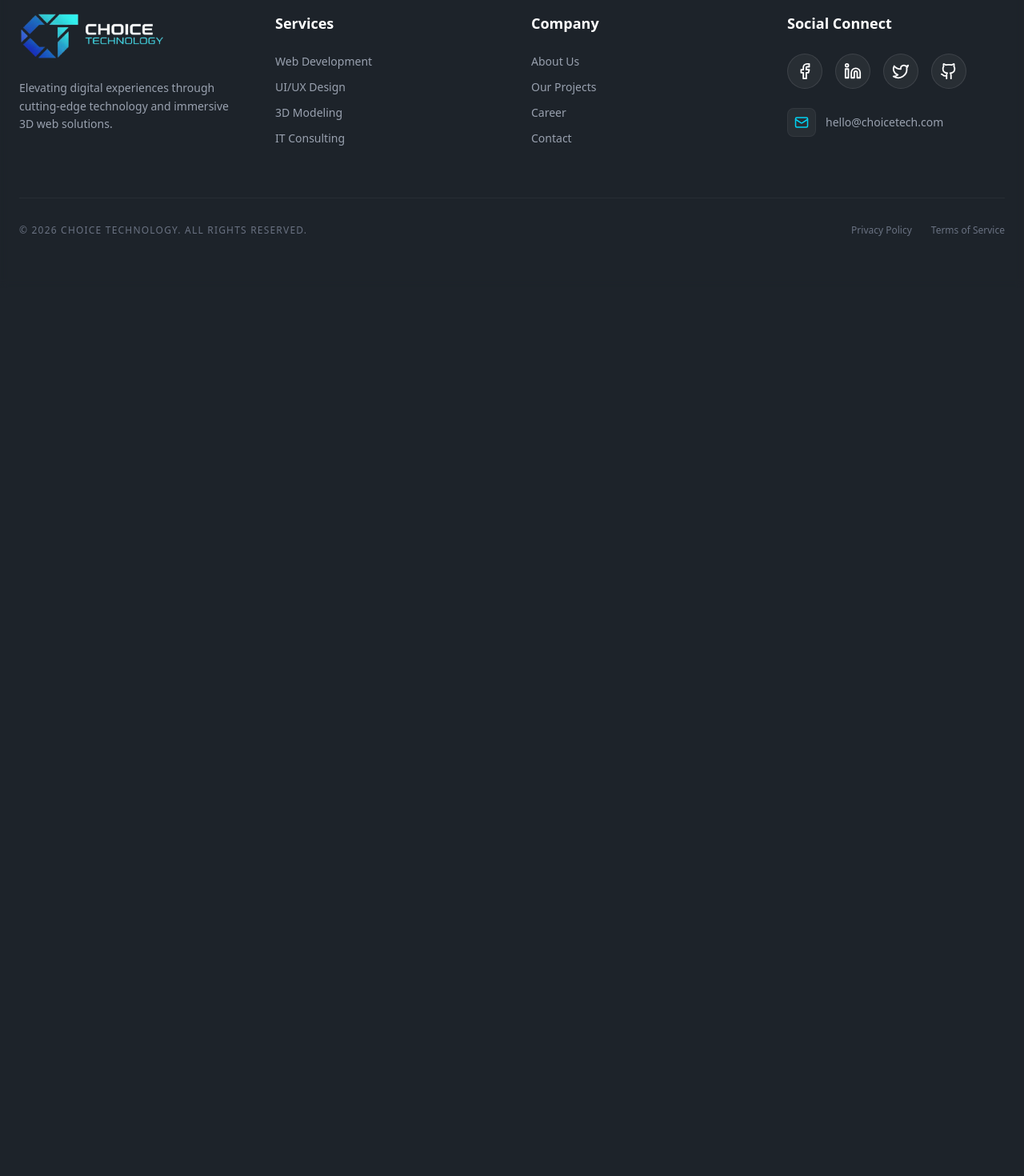
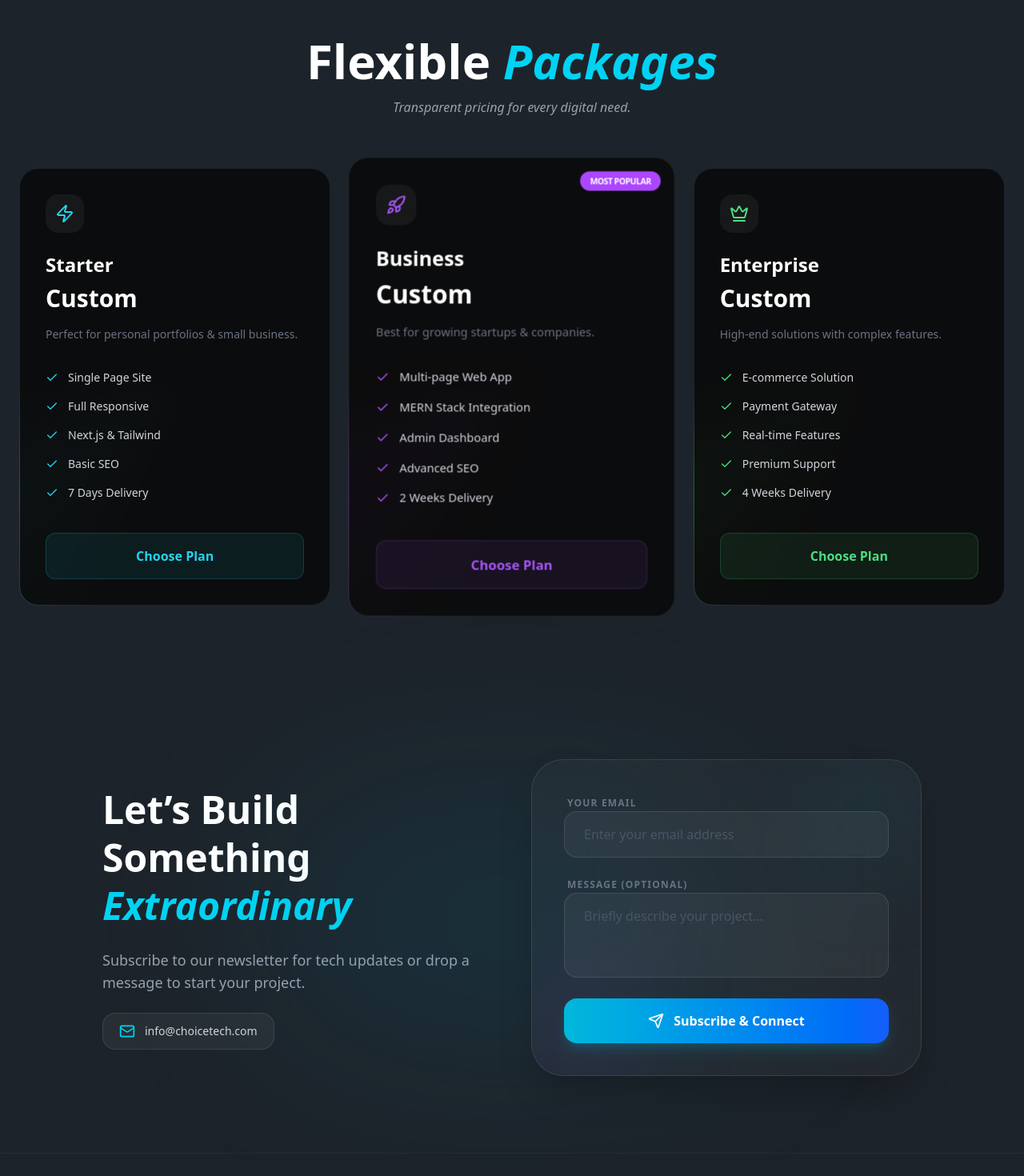
Before and after one commit to MernStackExpert/Choice-Technology, a Next.js app: page / in a window 1280 px wide. Shown: the part 6840-8310 px from the top of the page at 80% size. Before the commit the page ends 7200 px from the top, so only its background shows below. Built offline with nearby package versions, Linux system fonts and the light colour scheme.

Commit message:
Add Pricing and NewsLater Section

```diff
--- /dev/null
+++ b/src/Components/Home/Newsletter/Newsletter.jsx
@@ -0,0 +1,15 @@
+import React from "react";
+import NewsletterContent from "./NewsletterContent";
+
+export default function Newsletter() {
+  return (
+    <section id="contact" className="relative z-10 py-24 px-6">
+      {/* Background Glow */}
+      <div className="absolute top-1/2 left-1/2 -translate-x-1/2 -translate-y-1/2 w-[300px] md:w-[600px] h-[300px] bg-cyan-500/10 blur-[120px] rounded-full pointer-events-none" />
+
+      <div className="max-w-5xl mx-auto">
+        <NewsletterContent />
+      </div>
+    </section>
+  );
+}
--- /dev/null
+++ b/src/Components/Home/Newsletter/NewsletterContent.jsx
@@ -0,0 +1,75 @@
+"use client";
+
+import React from "react";
+import { motion } from "framer-motion";
+import { Send, Mail, MessageSquare } from "lucide-react";
+
+export default function NewsletterContent() {
+  return (
+    <div className="grid grid-cols-1 lg:grid-cols-2 gap-12 items-center">
+
+      {/* --- Text Content --- */}
+      <div className="space-y-6 text-center lg:text-left">
+        <motion.h2
+          initial={{ opacity: 0, x: -20 }}
+          whileInView={{ opacity: 1, x: 0 }}
+          className="text-4xl md:text-5xl font-black text-white leading-tight"
+        >
+          Let’s Build Something <br />
+          <span className="text-cyan-400 italic">Extraordinary</span>
+        </motion.h2>
+        <p className="text-gray-400 text-lg">
+          Subscribe to our newsletter for tech updates or drop a message to start your project.
+        </p>
+
+        <div className="flex flex-col sm:flex-row gap-4 justify-center lg:justify-start">
+          <div className="flex items-center gap-3 px-5 py-3 bg-white/5 border border-white/10 rounded-2xl text-gray-300">
+            <Mail className="w-5 h-5 text-cyan-400" />
+            <span className="text-sm font-medium">info@choicetech.com</span>
+          </div>
+        </div>
+      </div>
+
+      {/* --- Newsletter & Contact Form --- */}
+      <motion.div
+        initial={{ opacity: 0, scale: 0.9 }}
+        whileInView={{ opacity: 1, scale: 1 }}
+        className="relative group"
+      >
+        {/* Glass Box */}
+        <div className="relative z-10 bg-white/[0.03] backdrop-blur-2xl border border-white/10 p-8 md:p-10 rounded-[40px] shadow-2xl overflow-hidden">
+
+          <form className="space-y-5" onSubmit={(e) => e.preventDefault()}>
+            <div className="space-y-2">
+              <label className="text-xs font-bold text-gray-500 uppercase tracking-widest ml-1">Your Email</label>
+              <input
+                type="email"
+                placeholder="Enter your email address"
+                className="w-full px-6 py-4 bg-white/5 border border-white/10 rounded-2xl text-white focus:outline-none focus:border-cyan-500/50 transition-all placeholder:text-gray-600"
+              />
+            </div>
+
+            <div className="space-y-2">
+              <label className="text-xs font-bold text-gray-500 uppercase tracking-widest ml-1">Message (Optional)</label>
+              <textarea
+                rows="3"
+                placeholder="Briefly describe your project..."
+                className="w-full px-6 py-4 bg-white/5 border border-white/10 rounded-2xl text-white focus:outline-none focus:border-purple-500/50 transition-all placeholder:text-gray-600 resize-none"
+              ></textarea>
+            </div>
+
+            <button className="w-full py-4 bg-gradient-to-r from-cyan-500 to-blue-600 hover:from-cyan-400 hover:to-blue-500 text-white font-bold rounded-2xl flex items-center justify-center gap-3 transition-all active:scale-95 shadow-lg shadow-cyan-500/20 cursor-pointer">
+              <Send className="w-5 h-5" />
+              Subscribe & Connect
+            </button>
+          </form>
+
+          {/* Decorative Elements */}
+          <div className="absolute top-0 right-0 w-32 h-32 bg-cyan-500/10 blur-3xl -z-10" />
+          <div className="absolute bottom-0 left-0 w-32 h-32 bg-purple-500/10 blur-3xl -z-10" />
+        </div>
+      </motion.div>
+
+    </div>
+  );
+}
--- /dev/null
+++ b/src/Components/Home/Pricing/Pricing.jsx
@@ -0,0 +1,13 @@
+import React from "react";
+import PricingContent from "./PricingContent";
+
+export default function Pricing() {
+  return (
+    <section id="pricing" className="relative z-10 py-24 px-6 overflow-hidden">
+      <div className="absolute inset-0 bg-[radial-gradient(circle_at_top_right,_var(--tw-gradient-stops))] from-purple-500/5 via-transparent to-transparent pointer-events-none" />
+      <div className="max-w-7xl mx-auto">
+        <PricingContent />
+      </div>
+    </section>
+  );
+}
--- /dev/null
+++ b/src/Components/Home/Pricing/PricingContent.jsx
@@ -0,0 +1,96 @@
+"use client";
+
+import React from "react";
+import { motion } from "framer-motion";
+import { Check, Zap, Rocket, Crown } from "lucide-react";
+
+const plans = [
+  {
+    name: "Starter",
+    price: "Custom",
+    icon: <Zap />,
+    desc: "Perfect for personal portfolios & small business.",
+    features: ["Single Page Site", "Full Responsive", "Next.js & Tailwind", "Basic SEO", "7 Days Delivery"],
+    color: "#22d3ee",
+  },
+  {
+    name: "Business",
+    price: "Custom",
+    icon: <Rocket />,
+    desc: "Best for growing startups & companies.",
+    features: ["Multi-page Web App", "MERN Stack Integration", "Admin Dashboard", "Advanced SEO", "2 Weeks Delivery"],
+    color: "#a855f7",
+    popular: true,
+  },
+  {
+    name: "Enterprise",
+    price: "Custom",
+    icon: <Crown />,
+    desc: "High-end solutions with complex features.",
+    features: ["E-commerce Solution", "Payment Gateway", "Real-time Features", "Premium Support", "4 Weeks Delivery"],
+    color: "#4ade80",
+  },
+];
+
+export default function PricingContent() {
+  return (
+    <div className="space-y-16">
+      <header className="text-center">
+        <h2 className="text-4xl md:text-6xl font-black text-white mb-4">
+          Flexible <span className="text-cyan-400 italic">Packages</span>
+        </h2>
+        <p className="text-gray-400 max-w-2xl mx-auto italic">Transparent pricing for every digital need.</p>
+      </header>
+
+      <div className="grid grid-cols-1 md:grid-cols-2 lg:grid-cols-3 gap-8">
+        {plans.map((plan, i) => (
+          <motion.div
+            key={i}
+            initial={{ opacity: 0, y: 30 }}
+            whileInView={{ opacity: 1, y: 0 }}
+            transition={{ delay: i * 0.2 }}
+            className={`relative group p-[1px] rounded-3xl overflow-hidden ${plan.popular ? 'scale-105 z-20' : ''}`}
+          >
+            {/* Animating Border */}
+            <div
+              className="absolute inset-[-100%] animate-[spin_6s_linear_infinite] opacity-30 group-hover:opacity-100 transition-opacity"
+              style={{ background: `conic-gradient(from 0deg, transparent 0%, transparent 40%, ${plan.color} 50%, transparent 60%, transparent 100%)` }}
+            />
+
+            <div className="relative bg-[#0a0a0a]/90 backdrop-blur-xl p-8 rounded-[23px] h-full flex flex-col">
+              {plan.popular && (
+                <span className="absolute top-4 right-4 px-3 py-1 bg-purple-500 text-white text-[10px] font-bold rounded-full uppercase tracking-tighter">
+                  Most Popular
+                </span>
+              )}
+
+              <div className="mb-6 p-3 w-fit bg-white/5 rounded-2xl text-2xl" style={{ color: plan.color }}>
+                {plan.icon}
+              </div>
+
+              <h3 className="text-2xl font-bold text-white mb-2">{plan.name}</h3>
+              <div className="text-3xl font-black text-white mb-4">{plan.price}</div>
+              <p className="text-gray-500 text-sm mb-8 leading-relaxed">{plan.desc}</p>
+
+              <ul className="space-y-4 mb-10 flex-grow">
+                {plan.features.map((feature, idx) => (
+                  <li key={idx} className="flex items-center gap-3 text-gray-300 text-sm">
+                    <Check className="w-4 h-4" style={{ color: plan.color }} />
+                    {feature}
+                  </li>
+                ))}
+              </ul>
+
+              <button
+                className="w-full py-4 rounded-xl font-bold transition-all active:scale-95 cursor-pointer"
+                style={{ backgroundColor: `${plan.color}15`, color: plan.color, border: `1px solid ${plan.color}30` }}
+              >
+                Choose Plan
+              </button>
+            </div>
+          </motion.div>
+        ))}
+      </div>
+    </div>
+  );
+}
--- a/src/app/page.jsx
+++ b/src/app/page.jsx
@@ -1,5 +1,7 @@
 import HeroSection from "@/Components/Home/Hero/HeroSection";
 import MissionVision from "@/Components/Home/MissionVision/MissionVision";
+import Newsletter from "@/Components/Home/Newsletter/Newsletter";
+import Pricing from "@/Components/Home/Pricing/Pricing";
 import ProcessFAQ from "@/Components/Home/ProcessFAQ/ProcessFAQ";
 import Services from "@/Components/Home/Services/Services";
 import Stats from "@/Components/Home/Stats/Stats";
@@ -18,5 +20,7 @@ export default function Home() {
     <MissionVision/>
     <ProcessFAQ/>
     <Stats/>
+    <Pricing/>
+    <Newsletter/>
   </div>;
 }
```
